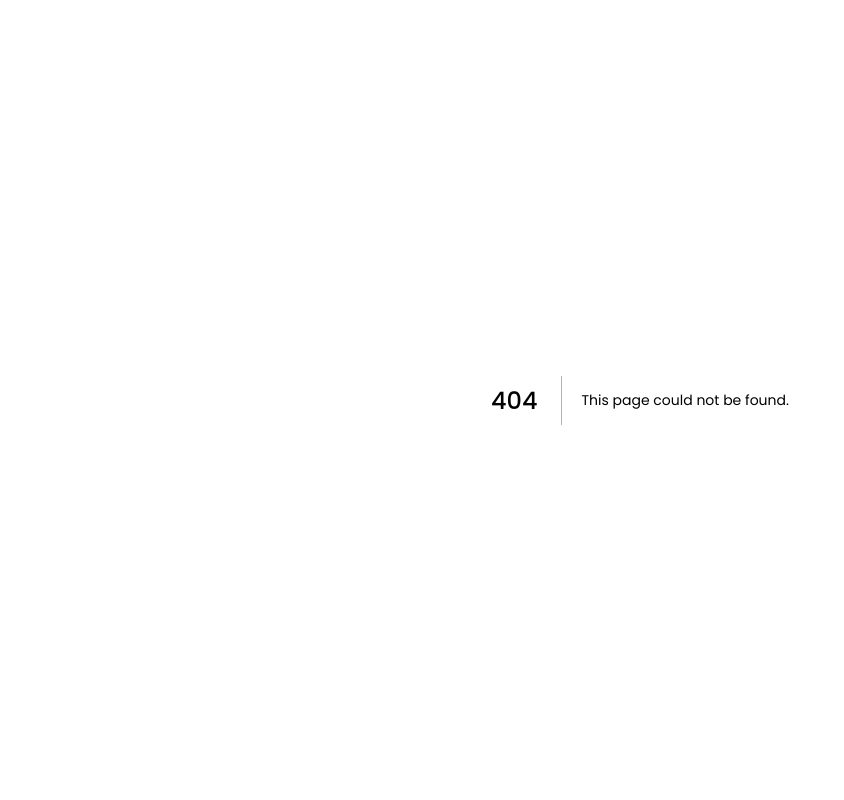
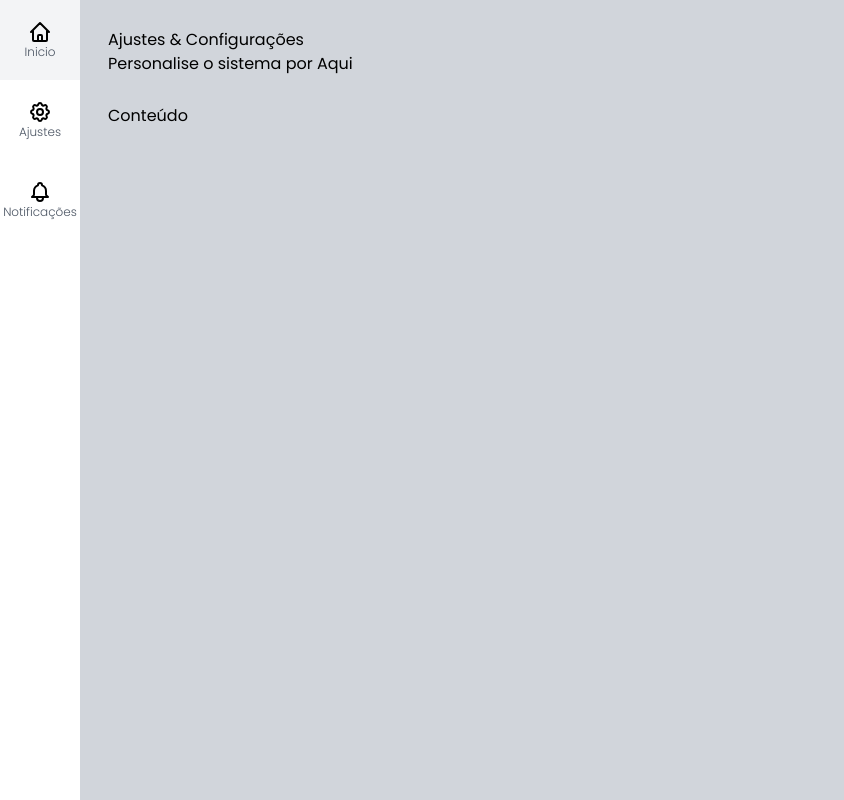
Before and after one commit to pabloaraujo22/admin-template-next, a Next.js app: page /ajustes in a window 1280 px wide. Before the commit this address had no page. Shown: the whole page, without its empty margins (0-844 px from the left). Built offline with nearby package versions, Linux system fonts and the light colour scheme.

Commit message:
Componente Menu Lateral 2

```diff
--- a/src/components/icons/index.tsx
+++ b/src/components/icons/index.tsx
@@ -16,6 +16,8 @@ export function IconeCasa() {
         </svg>
     );
 }
+
+//Para mais Icones acessar ... https://heroicons.com/
 
 export function IconeAjustes() {
     return (
--- a/src/components/templates/MenuItem.tsx
+++ b/src/components/templates/MenuItem.tsx
@@ -1,8 +1,23 @@
+import Link from 'next/link';
+
 interface MenuItemProps {
     url: string;
     texto: string;
     icone: any;
 }
 export default function MenuItem(props: MenuItemProps) {
-    return <li className={``}>{props.icone}</li>;
+    return (
+        <li className={`hover:bg-gray-100`}>
+            <Link href={props.url}>
+                <a
+                    className={`flex flex-col justify-center items-center w-20 h-20`}
+                >
+                    {props.icone}
+                    <span className={`text-xs font-light text-gray-600`}>
+                        {props.texto}
+                    </span>
+                </a>
+            </Link>
+        </li>
+    );
 }
--- /dev/null
+++ b/src/pages/ajustes.tsx
@@ -0,0 +1,12 @@
+import Layout from '../components/templates/Layout';
+
+export default function Ajustes() {
+    return (
+        <Layout
+            titulo="Ajustes & Configurações"
+            subtitulo="Personalise o sistema por Aqui"
+        >
+            <h3>Conteúdo</h3>
+        </Layout>
+    );
+}
--- /dev/null
+++ b/src/pages/notificacoes.tsx
@@ -0,0 +1,12 @@
+import Layout from '../components/templates/Layout';
+
+export default function Notificacoes() {
+    return (
+        <Layout
+            titulo="Página Notificações"
+            subtitulo="Aqui você irá geraenciar as suas notificações"
+        >
+            <h3>Conteúdo</h3>
+        </Layout>
+    );
+}
```
